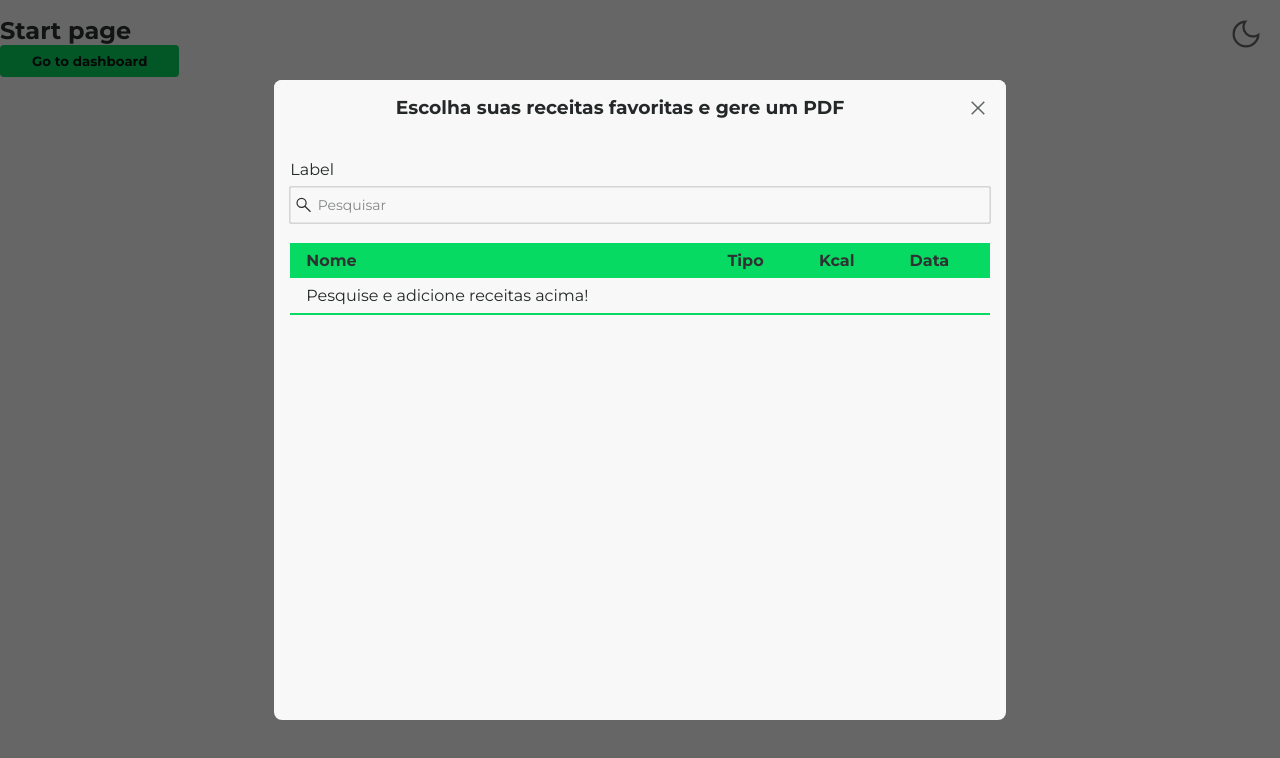
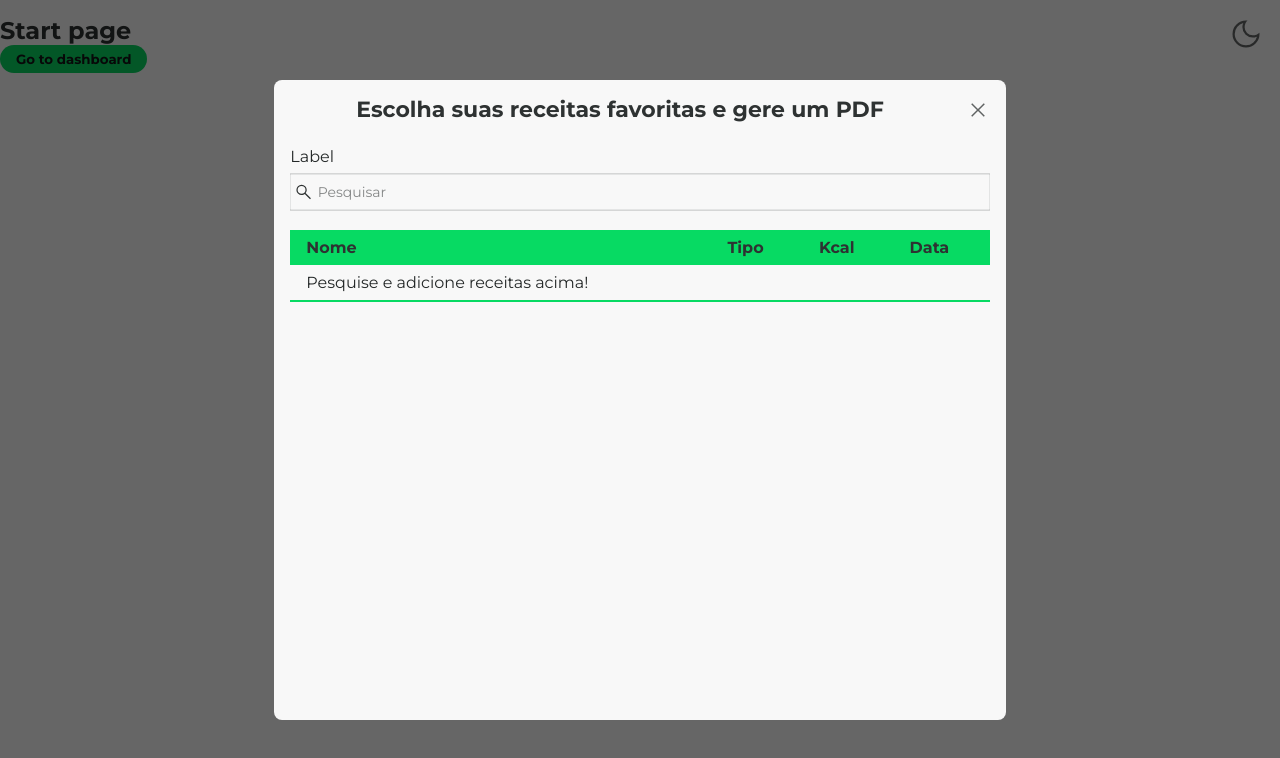
Before and after one commit to peedrofernandes/recipes-organizer, a React app: page / in a window 1280 px wide. Shown: the top 758 px of the page. Built offline with nearby package versions, Linux system fonts and the light colour scheme; what @react-pdf/renderer would draw is missing.

Commit message:
Fixed design of prompt to delete items

```diff
--- a/src/infra/ui/components/buttons/StyledButton.tsx
+++ b/src/infra/ui/components/buttons/StyledButton.tsx
@@ -5,8 +5,8 @@ import { BaseButtonProps } from "./Button"
 const StyledButtonContainer = styled.button`
   background-color: ${({ theme, color }) => color === "red" ? "#ff0000" : theme.color.primaryV1};
   color: ${({ theme }) => theme.color.contrastV1};
-  padding: 8px 32px;
-  border-radius: 4px;
+  padding: 6px 16px;
+  border-radius: 16px;
   outline: none;
   border: none;
   font-weight: bold;
--- a/src/infra/ui/components/forms/Form/styles.ts
+++ b/src/infra/ui/components/forms/Form/styles.ts
@@ -3,7 +3,6 @@ import styled, { css } from "styled-components"
 export const FormContainer = styled.form`
   display: flex;
   flex-direction: column;
-  padding: 0 16px 16px 16px;
   height: 100%;
   overflow-y: scroll;
 
@@ -114,9 +113,6 @@ export const ConfirmButtonSet = styled.div`
   display: flex;
   gap: 16px;
   justify-content: center;
-  position: absolute;
-  bottom: 0;
-  margin-bottom: 16px;
 `
 
 export const SelectField = styled.span<{
--- a/src/infra/ui/components/modals/_Modal.tsx
+++ b/src/infra/ui/components/modals/_Modal.tsx
@@ -9,6 +9,7 @@ import { Grid, GridItem } from "../MaterialGrid"
 import Icon from "../icons/_Icon"
 import Button from "../buttons/Button"
 import useEvents from "@infra/ui/hooks/useEvents"
+import { Title } from "../styles"
 
 const ModalBackground = styled.div`
   position: fixed;
@@ -21,27 +22,42 @@ const ModalBackground = styled.div`
   justify-content: center;
 `
 
-const ModalBox = styled.div`
+const ModalBox = styled.div<{ variant?: "small" | "form" }>`
   position: relative;
   background-color: ${({ theme }) => theme.main.primaryV2};
   color: ${({ theme }) => theme.main.contrastV2};
   width: 100%;
   border-radius: 8px;
-  height: 80vh;
-  overflow-y: auto;
+  display: flex;
+  flex-direction: column;
+  padding: 8px;
+
+  height: ${({ variant }) => variant === "small" ? "100px" : "60vh"};
+
+  ${({ theme, variant }) => `
+    @media ${theme.breakpoints.sm} {
+      height: ${variant === "small" ? "120px" : "80vh"};
+      padding: 16px;
+    }
+  `}
 `
 
 const TopContainer = styled.div`
   position: sticky;
-  background-color: ${({ theme }) => theme.main.primaryV2};
   box-sizing: border-box;
   z-index: 1;
-  padding: 16px;
-  gap: 16px;
   top: 0;
   width: 100%;
   display: flex;
   justify-content: space-between;
+
+  ${({ theme }) => `
+    @media ${theme.breakpoints.sm} {
+      gap: 16px;
+    }
+  `}
+
+
 
   & > h1, h2, h3 {
     width: 100%;
@@ -50,7 +66,12 @@ const TopContainer = styled.div`
 `
 
 const ModalContent = styled.div`
-  height: 80%;
+  flex-grow: 1;
+  overflow-y: auto;
+  display: flex;
+  flex-direction: column;
+  align-items: stretch;
+  justify-content: flex-end;
 `
 
 type ModalProps = {
@@ -89,10 +110,10 @@ export default function Modal(props: ModalProps) {
           xs: [2, 4], sm: [3, 7], md: [4, 10]
         }}>
 
-          <ModalBox ref={modalBoxRef} onScroll={props.events?.scrollEvent}>
+          <ModalBox ref={modalBoxRef} variant={props.variant}>
 
             <TopContainer>
-              <h3>{props.title}</h3>
+              <Title variant={3} as="h3">{props.title}</Title>
               <Button variant="icon" onClick={() => cancelRequest()}>
                 <Icon variant="Close" size={24} />
               </Button>
--- a/src/infra/ui/components/styles.ts
+++ b/src/infra/ui/components/styles.ts
@@ -1,24 +1,25 @@
 import styled from "styled-components"
 
+const fontSizesXs = [22, 20, 14, 14, 14]
+const fontSizesSm = [24, 22, 18, 16, 16]
+const fontSizesLg = [28, 26, 22, 20, 18]
+
 export const Title = styled.div<{
-  variant: "1" | "2" | "3" | "4" | "5"
+  variant: 1 | 2 | 3 | 4 | 5
 }>`
-  font-size: ${({ variant }) => {
-    switch (variant) {
-    case "1":
-      return "28px"
-    case "2":
-      return "26px"
-    case "3":
-      return "24px"
-    case "4":
-      return "20px"
-    case "5":
-      return "18px"
-    default:
-      return
+  ${({ theme, variant }) => `
+    @media ${theme.breakpoints.xs} {
+      font-size: ${fontSizesXs[variant - 1]}px;
     }
-  }};
+
+    @media ${theme.breakpoints.sm} {
+      font-size: ${fontSizesSm[variant - 1]}px;
+    }
+
+    @media ${theme.breakpoints.lg} {
+      font-size: ${fontSizesLg[variant - 1]}px;
+    }
+  `}
 
   color: ${({ theme }) => theme.main.contrastV1};
 `
--- a/src/infra/ui/pages/PageLayout.tsx
+++ b/src/infra/ui/pages/PageLayout.tsx
@@ -95,7 +95,12 @@ export default function PageLayout(props: { children: ReactNode }) {
 
         {form.variant !== null && (
           <Modal
-            variant="form"
+            variant={
+              form.variant === "IngredientDeletion"
+                || form.variant === "RecipeDeletion"
+                ? "small"
+                : "form"
+            }
             title={title}
           >
             <Form />
```
